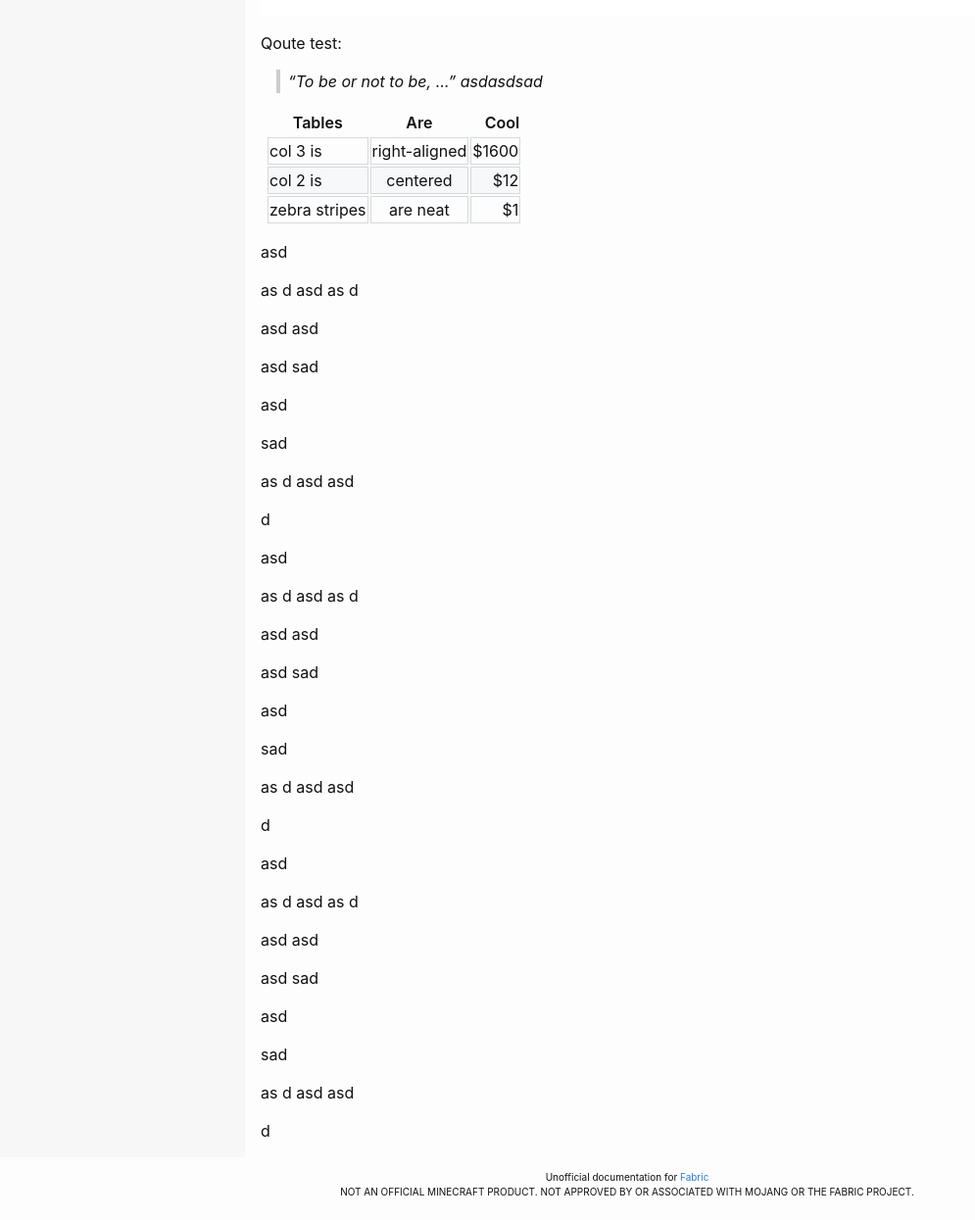
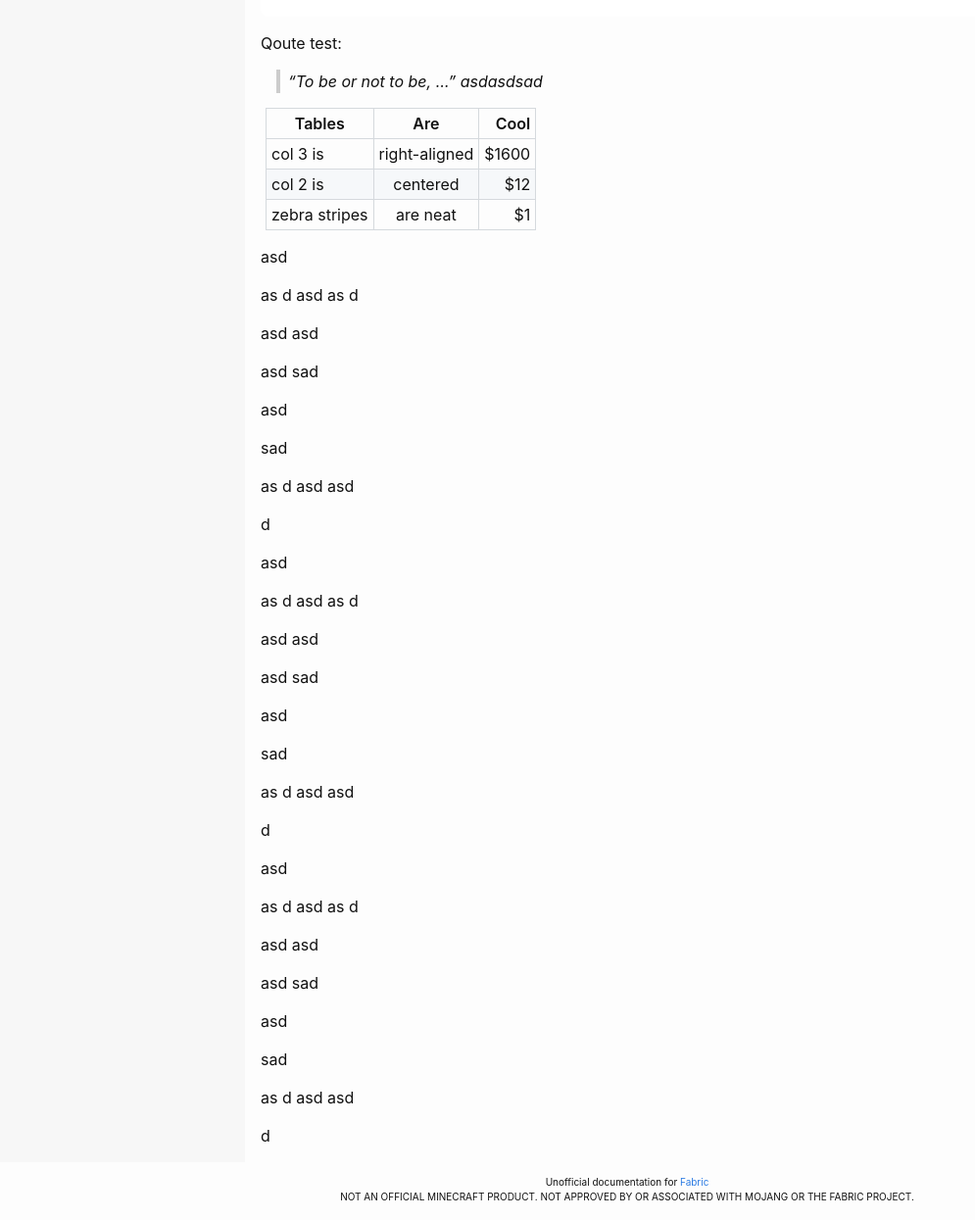
Before and after one commit to CottonMC/Wiki, a Jekyll site: the page built from _pages/_ref/Page1sub.md, in a window 1280 px wide. Shown: the part 1098-2343 px from the top of the page at 98% size, without its empty margins (0-995 px from the left). Built offline with Jekyll 4.4.1, drawn with Linux system fonts in a browser that asks for light colours.

Commit message:
Finished tables, for now

```diff
--- a/css/main.css
+++ b/css/main.css
@@ -58,6 +58,8 @@ a:hover {
  table {
      margin: 5px;
      margin-bottom: 15px;
+     border-spacing: 0px;
+     border-collapse: collapse;
  }
 th {
     font-weight: 600;
@@ -69,8 +71,9 @@ tr {
 tr:nth-child(even) {
     background-color: #f6f8fa
 }
-td{
+td, th{
     border: 1px solid #d5d9dd;
+    padding: 3px 5px;
 }
 
 
```
